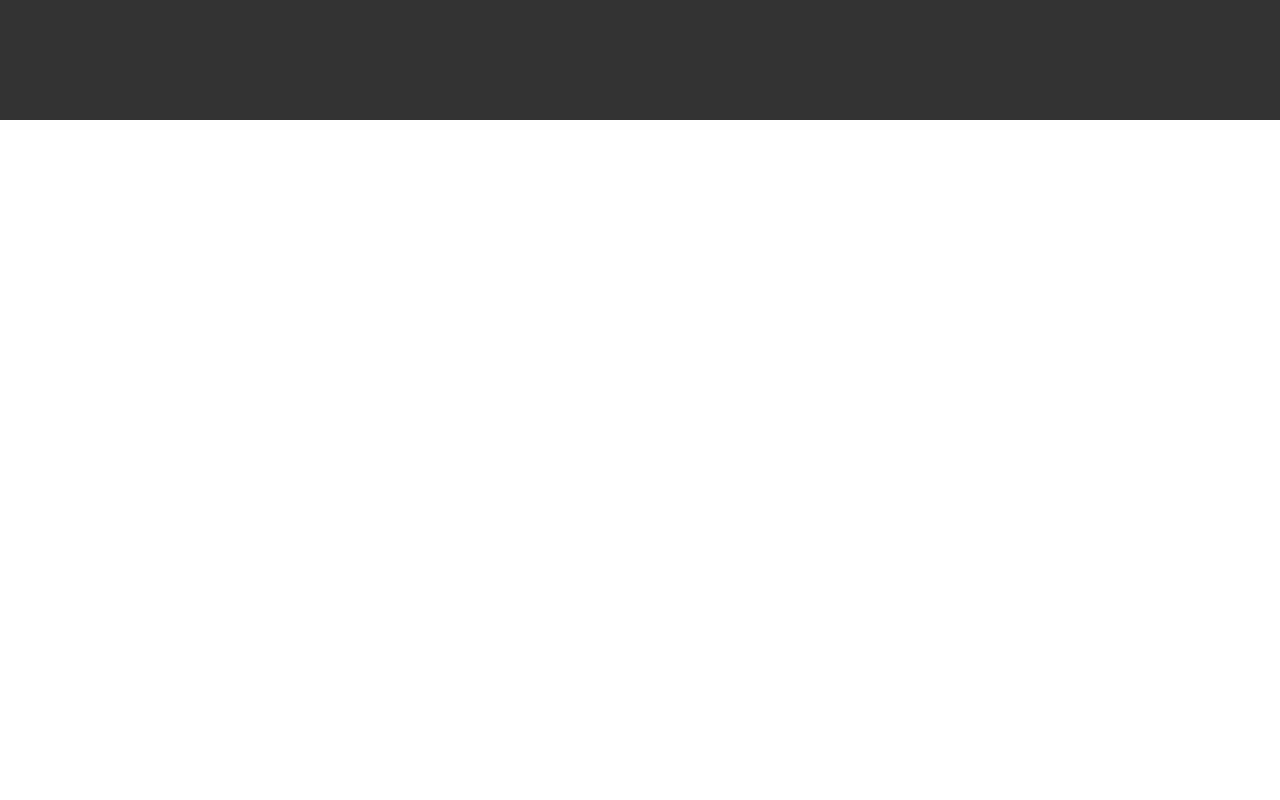
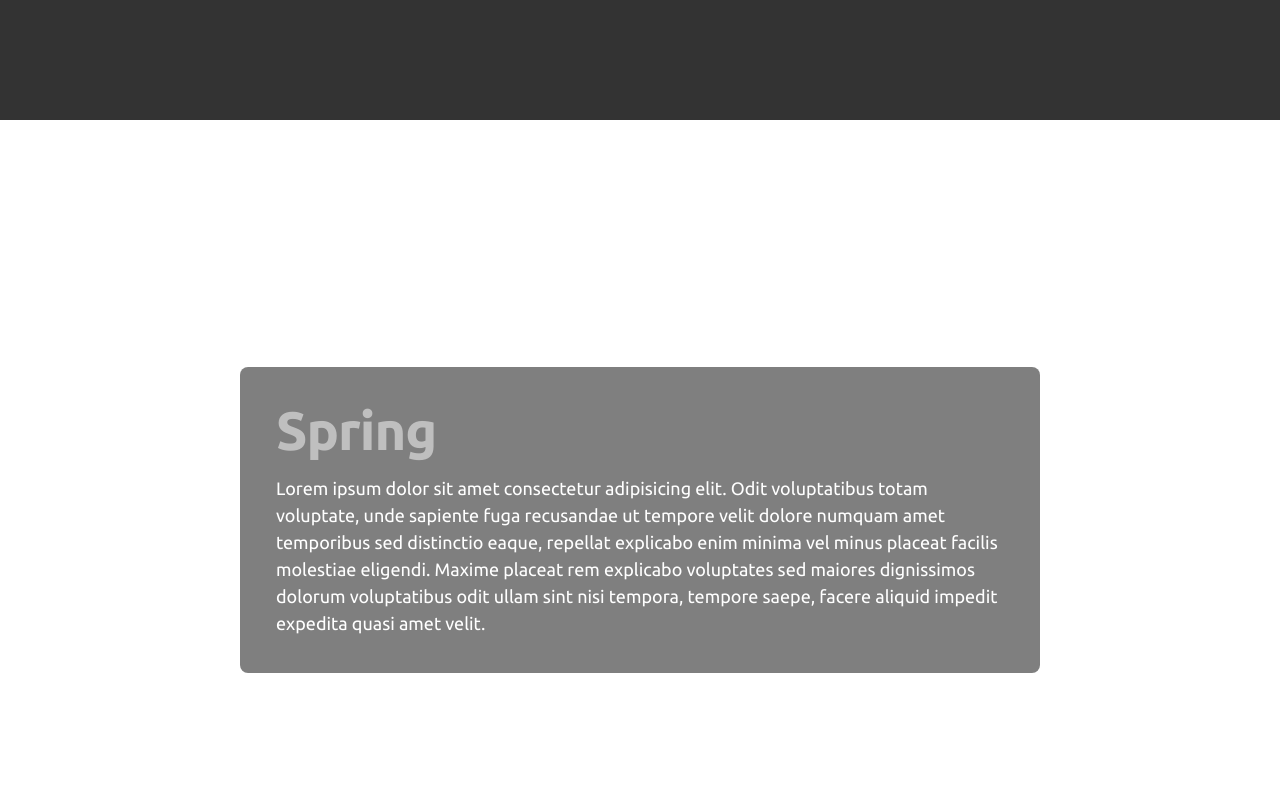
Before and after one commit to petryca/four-seasons-A-2301, a plain HTML site: page index.html in a window 1280 px wide. Shown: the part 680-1480 px from the top of the page. Drawn offline with Linux system fonts and the light colour scheme.

Commit message:
complete

```diff
--- a/app.js
+++ b/app.js
@@ -0,0 +1,15 @@
+(() => {
+
+    const observerOptions = {
+        rootMargin: '1000px 0px 0px 0px',
+        threshold: 0.7
+    };
+
+    const observe = entries => entries.forEach(entry => {
+        entry.target.classList.toggle('inviewport', entry.isIntersecting);
+    });
+
+    const obs = new IntersectionObserver(observe, observerOptions);
+    document.querySelectorAll('article').forEach(el => obs.observe(el));
+
+})();
--- a/index.html
+++ b/index.html
@@ -2,7 +2,7 @@
 <meta name="viewport" content="width=device-width, initial-scale=1">
 <title>Four Seasons</title>
 <link rel="stylesheet" href="style.css">
-<script src="app.js"></script>
+<script src="app.js" defer></script>
 
 <header>
     <div id="orbit">
@@ -16,19 +16,31 @@
 </header>
 
 <section id="spring">
-
+    <article>
+        <h2>Spring</h2>
+        <p>Lorem ipsum dolor sit amet consectetur adipisicing elit. Odit voluptatibus totam voluptate, unde sapiente fuga recusandae ut tempore velit dolore numquam amet temporibus sed distinctio eaque, repellat explicabo enim minima vel minus placeat facilis molestiae eligendi. Maxime placeat rem explicabo voluptates sed maiores dignissimos dolorum voluptatibus odit ullam sint nisi tempora, tempore saepe, facere aliquid impedit expedita quasi amet velit.</p>
+    </article>
 </section>
 
 <section id="summer">
-
+    <article>
+        <h2>Summer</h2>
+        <p>Lorem ipsum, dolor sit amet consectetur adipisicing elit. Dolorum corrupti quidem natus. Laboriosam minima possimus minus sed necessitatibus tenetur adipisci nisi sit ea. Vitae, saepe quas distinctio cum voluptatem quia, tempora nesciunt accusantium temporibus aliquam, delectus omnis ducimus dolores! Tempora, cumque nostrum. Nihil impedit, sequi nemo incidunt quasi excepturi id!</p>
+    </article>
 </section>
 
 <section id="autumn">
-
+    <article>
+        <h2>Autumn</h2>
+        <p>Lorem ipsum dolor sit amet consectetur adipisicing elit. Temporibus quibusdam consectetur consequuntur sed quidem iusto nesciunt. Dolores aspernatur velit sequi corrupti? Voluptatibus accusantium optio incidunt quam recusandae nemo impedit? Quaerat sunt laudantium asperiores amet. Quidem inventore placeat quasi officia eaque amet, consectetur qui rem accusamus veritatis magnam debitis earum eligendi optio nemo similique quibusdam possimus fuga, obcaecati voluptatem corrupti voluptatibus.</p>
+    </article>
 </section>
 
 <section id="winter">
-
+    <article>
+        <h2>Winter</h2>
+        <p>Lorem ipsum dolor, sit amet consectetur adipisicing elit. Libero delectus aspernatur earum animi aut natus at iure magni, architecto tenetur mollitia unde sint fugit deserunt! Cum provident officiis, nesciunt nobis voluptates quibusdam deserunt accusamus quo facilis placeat. Amet quam recusandae at ducimus aliquid autem veniam officia reiciendis molestiae iusto qui obcaecati quo dolor labore voluptate, commodi sint reprehenderit esse suscipit saepe illum.</p>
+    </article>
 </section>
 
 <footer>
--- a/style.css
+++ b/style.css
@@ -8,7 +8,20 @@
 
 html {
     font-family: Ubuntu;
-    font-size: 16px;
+    font-size: 18px;
+    line-height: 1.5;
+}
+
+@media (max-width: 600px) {
+    html {
+        font-size: 14px;
+    }
+}
+
+@media (max-width: 420px) {
+    html {
+        font-size: 12px;
+    }
 }
 
 header {
@@ -35,6 +48,9 @@ section {
     background-position: center;
     background-size: cover;
     background-attachment: fixed;
+    display: flex;
+    align-items: center;
+    justify-content: center;
 }
 
 #spring {
@@ -125,3 +141,28 @@ footer a:hover img {
         transform: rotate(360deg);
     }
 }
+
+article {
+    max-width: 800px;
+    background-color: rgba(0,0,0,0.5);
+    color: #fff;
+    padding: 2rem;
+    border-radius: 8px;
+    transform: translate(0, 10rem);
+    opacity: 0;
+    margin: 1rem;
+    transition: all 1s;
+}
+
+article.inviewport {
+    transform: translate(0, 0);
+    opacity: 1;
+}
+
+h2 {
+    font-size: 3rem;
+    line-height: 1;
+    margin-bottom: 1rem;
+    letter-spacing: -1px;
+    color: rgba(255,255,255,0.5);
+}
```
